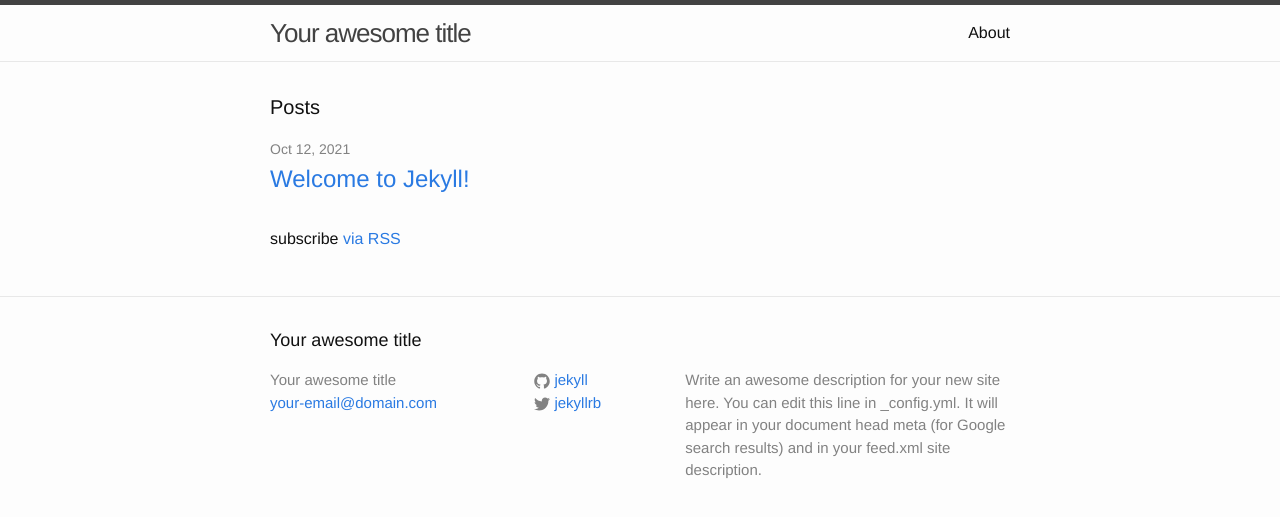
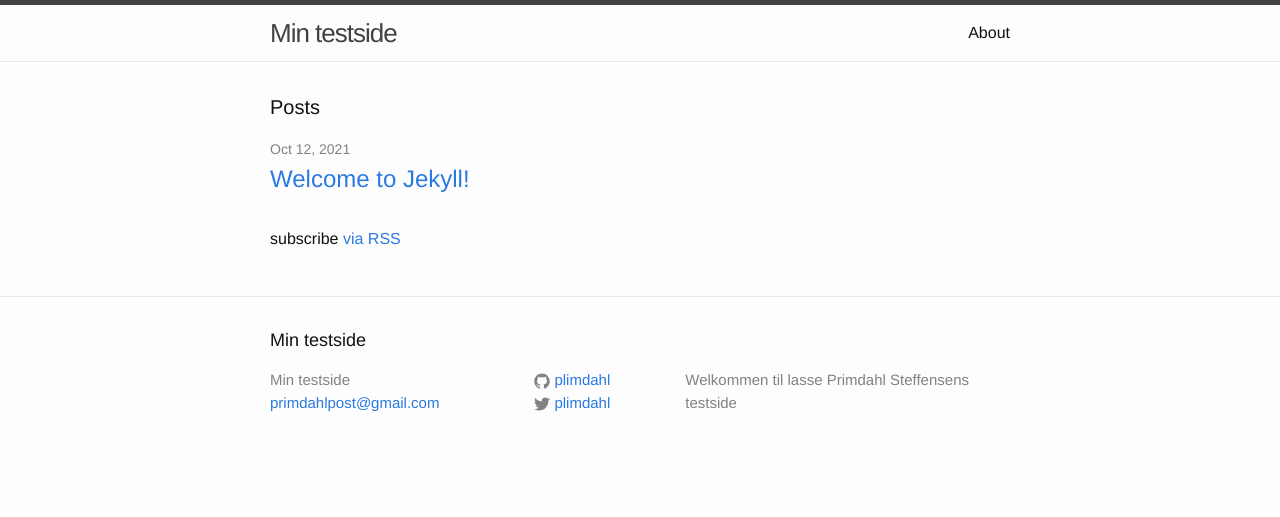
Before and after one commit to plimdahl/plimdahl.github.io, a Jekyll site: the page built from index.html, in a window 1280 px wide. Shown: the top 517 px of the page. Built offline with Jekyll 4.4.1, drawn with Linux system fonts in a browser that asks for light colours.

Commit message:
Update _config.yml

```diff
--- a/_config.yml
+++ b/_config.yml
@@ -6,16 +6,14 @@
 # 'jekyll serve'. If you change this file, please restart the server process.
 
 # Site settings
-title: Your awesome title
-email: your-email@domain.com
+title: Min testside
+email: primdahlpost@gmail.com
 description: > # this means to ignore newlines until "baseurl:"
-  Write an awesome description for your new site here. You can edit this
-  line in _config.yml. It will appear in your document head meta (for
-  Google search results) and in your feed.xml site description.
+  Welkommen til lasse Primdahl Steffensens testside
 baseurl: "" # the subpath of your site, e.g. /blog
 url: "http://yourdomain.com" # the base hostname & protocol for your site
-twitter_username: jekyllrb
-github_username:  jekyll
+twitter_username: plimdahl
+github_username:  plimdahl
 
 # Build settings
 markdown: kramdown
```
